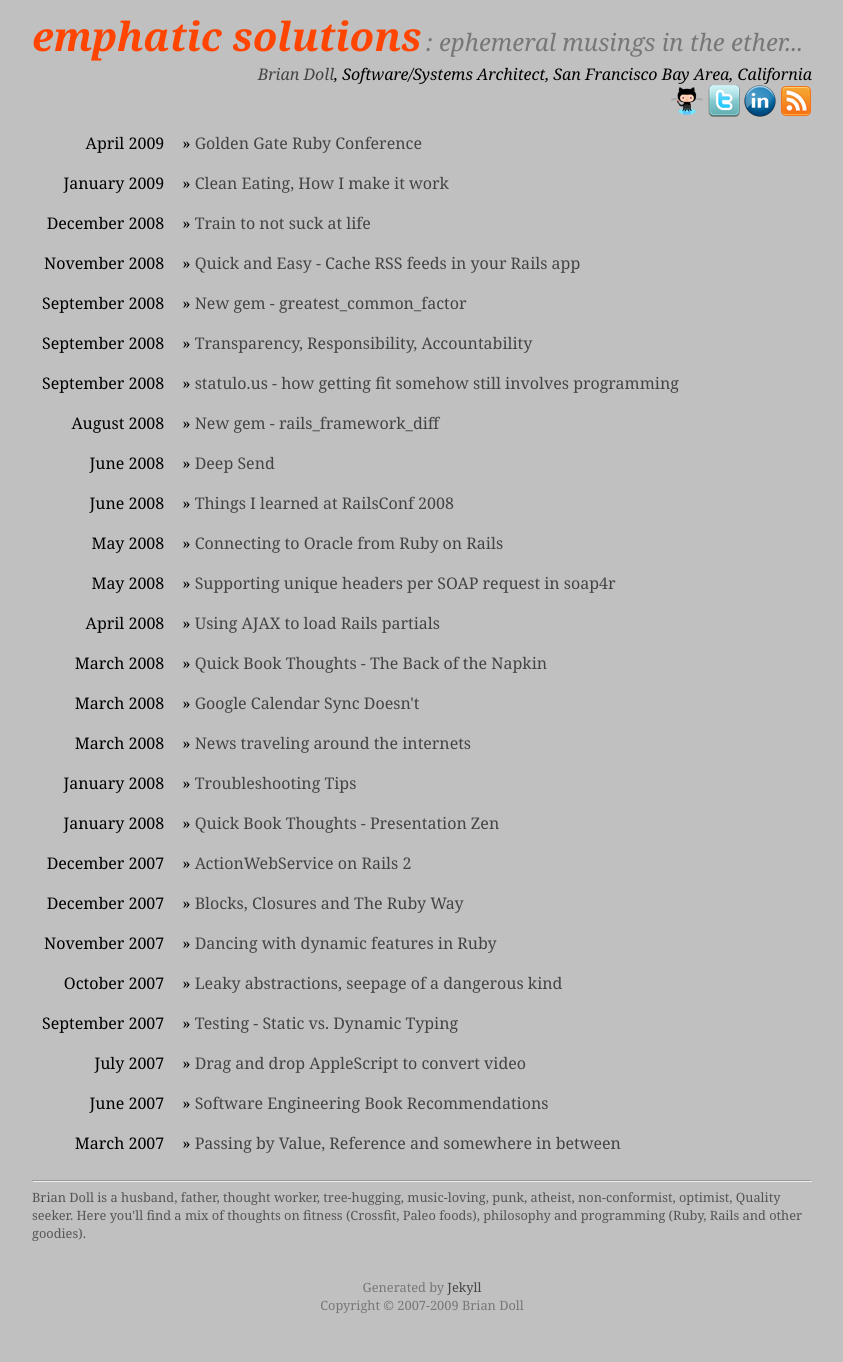
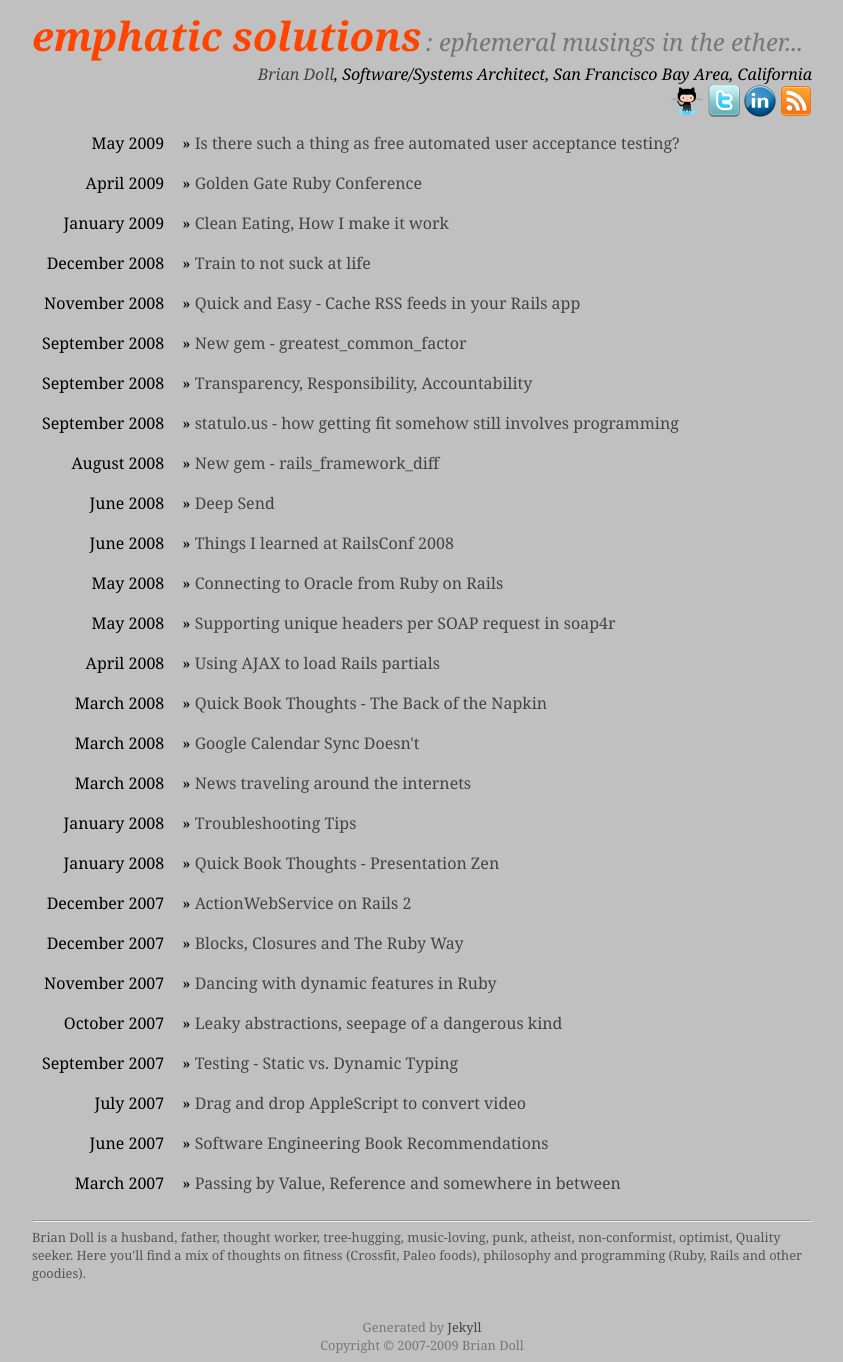
Before and after one commit to briandoll/briandoll.github.com, a Jekyll site: the page built from index.html, in a window 1280 px wide. Shown: the whole page, without its empty margins (218-1061 px from the left). Built offline with Jekyll 4.4.1, drawn with Linux system fonts in a browser that asks for light colours; before the commit the page ends 1322 px from its top, so only the background shows below that; some of the changed lines change nothing that is shown.

Commit message:
adding automated UAT post

```diff
--- a/_layouts/default.html
+++ b/_layouts/default.html
@@ -25,13 +25,10 @@
                   <div id="icons">
                     <a href="http://github.com/briandoll/" title="briandoll on github"><img src="/images/octocat_gems_32.png" border="0"></a>
                     <a href="http://twitter.com/briandoll/" title="@briandoll"><img src="/images/twitter_32.png" border="0"></a>
-                    <a href="http://www.linkedin.com/in/briandoll" title="LinkedIN"><img src="/images/linkedin_32.png"></a>
+                    <a href="http://www.linkedin.com/in/briandoll" title="LinkedIN"><img src="/images/linkedin_32.png" border="0"></a>
                     <a href="http://feeds.feedburner.com/EmphaticSolutions" rel="alternate" type="application/rss+xml"><img src="/images/rss_32.png" border="0"></a>
                   </div>
                   </div>
-
-
-
           </div>
           <div id="bd">
                   <div id="yui-main">
--- /dev/null
+++ b/_posts/2009-05-02-automated-user-acceptance-testing.textile
@@ -0,0 +1,66 @@
+---
+layout: post
+title: Is there such a thing as free automated user acceptance testing?
+---
+
+h1. {{ page.title }}
+
+"User acceptance testing":http://en.wikipedia.org/wiki/Acceptance_testing#User_acceptance_testing is a big milestone in software development, regardless of the methodology in use.  At this stage, the customer (business analyst, system owner, client, etc.) is determining if the feature that's been developed actually matches their needs.  To perform acceptance testing on web-based applications, people tend to fire up their browser and click around until they feel confident that things are working as expected.
+
+Tests like these are very coarse grained.  Unlike a "unit test":http://en.wikipedia.org/wiki/Unit_testing, where specific small components are tested in isolation, an acceptance test requires all the various moving parts to work together perfectly.  Even when your unit test suite runs perfectly, that's no guarantee that the entire application stack is performing as expected.  However, when an acceptance test fails, you know something is wrong.  It also requires much more work to locate the exact issue, since there may be many moving parts that are working together in support of a particular feature.
+
+h2. Automate!
+
+So what would _automated_ user acceptance testing be?  For almost as long as there have been web browsers, there have been tools to "drive" web browsers programatically.  While there are many ways to crack this nut, we'll take a look at three popular ones:
+* "*Selenium*":http://seleniumhq.org/ - language agnostic, can test any website, has IDE for creating tests
+* "*Watir*":http://wiki.openqa.org/display/WTR/Project+Home - Ruby-based, can test any website
+* "*Webrat*":http://wiki.github.com/brynary/webrat - Ruby-based, tests a variety of ruby web frameworks
+
+h2. Webrat is awesome
+
+For proof, check out "Bryan Halmkamp's presentation on webrat from GoGaRuCo":http://www.brynary.com/2009/4/18/webrat-slides-from-gogaruco.  If you're building a web app in a ruby framework, and you're looking to build clean and fast acceptance tests, webrat wins.  The API is simple.  It works with any reasonable Ruby web framework.  It works with any reasonable ruby test framework.  It's faster than driving a GUI-based browser, because it doesn't use one.  Webrat is awesome and you should be using it right now.
+
+h2. Similarities between Selenium and Watir
+
+* Both support writing tests in Ruby
+* Both can drive a variety of GUI browsers
+* Both can be automated
+
+h2. But what about the cost?
+
+Each of these frameworks are open source, or free software, if you prefer.  However, both Watir and webrat come at the cost of developer time.  Shocking, isn't it?  Now before we get all feisty, let me say that I do believe that testing, especially testing first, saves you time and leads to a higher quality product.  No question.  _But..._ sometimes, behind that building over there, across the hall and in a shadowy room, applications can be built without any tests at all.  Call them legacy, call them late for dinner, but don't say they can't be tested.  The problem is, they don't have any developer time to spend.
+
+h2. The fantasy of free
+
+What if our business users were able to record all that clicking around they do, and save those as acceptance tests?  No developer time required!  We could automatically run those tests against our web application, and get immediate feedback!  Without a single developer hour spent, we could have automated user acceptance testing, which serves as coarse-grained regression testing too.  It could be _awesome,_ right? Let's see...
+
+h2. Selenium IDE + Selenium RC
+
+An advantage Selenium has over Watir and other similar competitors, is the "Selenium IDE":http://seleniumhq.org/projects/ide/.  As the story goes, a business user (ie. not a developer) can click around a website, free as a bird, and record their gestures as a test to be played back later.  These tests can be exported to a variety of languages, which could then be run in an automated fashion.
+
+h2. Bringing it all together
+
+# Business users install the Selenium IDE
+# They record their tests, saving them as HTML and exporting them to "Ruby Selenium RC", on a network drive somewhere
+## Saving the files as HTML allows the business team to run the tests locally, as well as edit the tests in the unimaginable case where the test is bad.
+# Tests are committed into a skeleton Rails app repository, which holds only these tests (in ./test/unit)
+# CruiseControl.rb monitors the repository, running the tests when something changes
+# Selenium RC, running on the same server as CruiseControl.rb, executes the Selenium tests in the browser(s) of your choice
+# CruiseControl.rb sends out failure notifications to the team, when that blue moon of a failed test occurs ;)
+
+h2. Gotchas
+
+The first problem with this setup is that Selenium IDE exports these ruby tests in less than ideal ways.
+* They load "test/unit", not "test_helper"
+* They class names are *all* ExampleTest
+** Running _rake test:units_ will run all _unique_ test classes that are found in the test/unit directory, that end in "_test.rb"
+** If you have 10 unique file names, all of which hold classes called _ExampleTest_, running _rake test:units_ will run *one* of them, not all of them.
+* Often, due to a bug or user error with Selenium IDE, your tests will be set to run against "http://change-this-to-the-site-you-are-testing" rather than the site you're testing.
+
+To remedy these issues as best we can, we can add in step 3A to the process above.  We'll set up a rake task to run every few minutes to scrub the test files and prepare them to be used in our testing project.  (Yes, for a more robust solution, we should check return codes from our system calls.)
+
+<script src="http://gist.github.com/106123.js"></script>
+
+h2. So, was it worth it?
+
+If you need to automate UI testing for an application without soliciting time from developers or testers, this could work for you.  The fantasy of free however, is still likely to be a fantasy.  Sure, business users can open up the saved Selenium tests locally and run them to verify a failed test scenario, but at some point, a developer is going to have to get involved.  Additionally, without the perspective of a developer, or the almost-out-of-style job title of "tester", it's likely that the test suite will be incomplete and generate both false positives and false negatives.  In the right circumstance, however, this solution might be just good enough, free enough, and fast enough, to get that app out the door.
```
